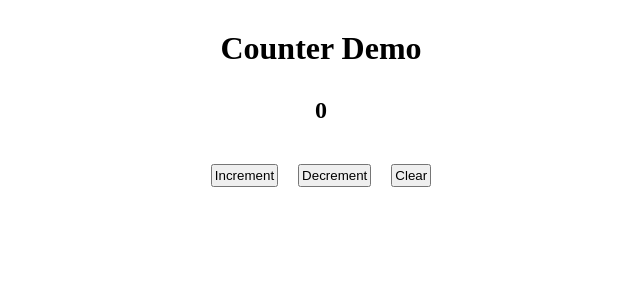
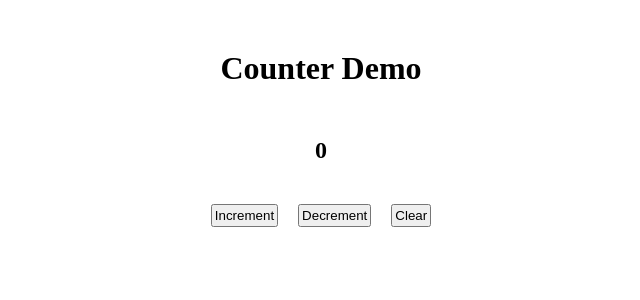
Before and after one commit to eobcre/custom-hooks-demo, a React (Vite) app: page / in a window 1280 px wide. Shown: the top 300 px of the page, without its empty margins (319-959 px from the left). Built offline with nearby package versions, Linux system fonts and the light colour scheme.

Commit message:
padding fixed, CounterTwo component buttons styled

```diff
--- a/src/index.css
+++ b/src/index.css
@@ -14,7 +14,7 @@ button {
   justify-content: center;
   align-items: center;
   flex-direction: column;
-  padding: 30px;
+  padding: 50px;
 }
 
 .counter {
@@ -22,8 +22,19 @@ button {
   justify-content: center;
   align-items: center;
   flex-direction: column;
+  padding: 20px;
 }
 
 .counter h2 {
   padding: 30px;
 }
+
+/* CounterTwo  */
+.increment-button,
+.decrement-button,
+.clear-button {
+  border: none;
+  border-radius: 3px;
+  background-color: #90ee90;
+  padding: 10px;
+}
```
